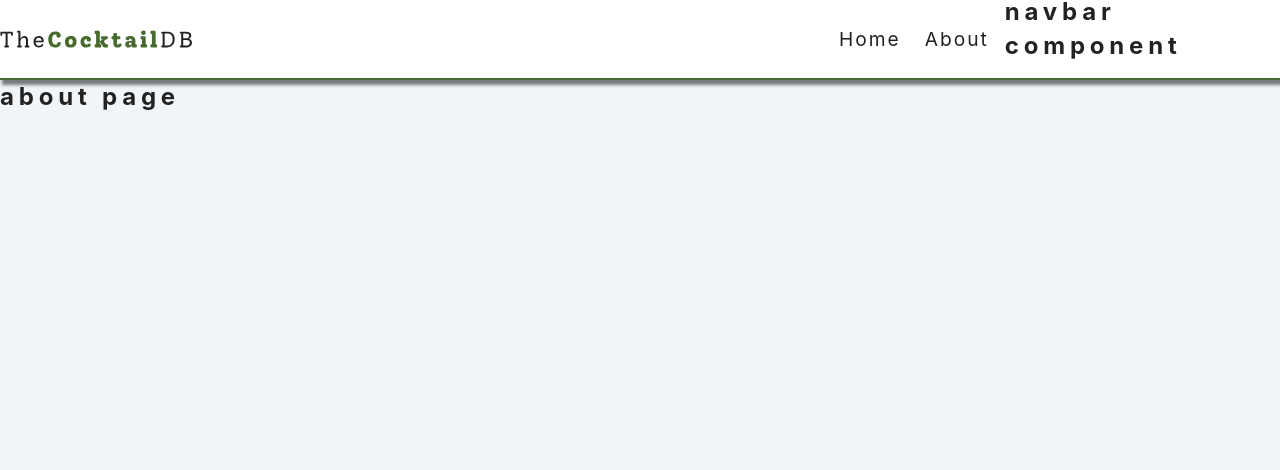
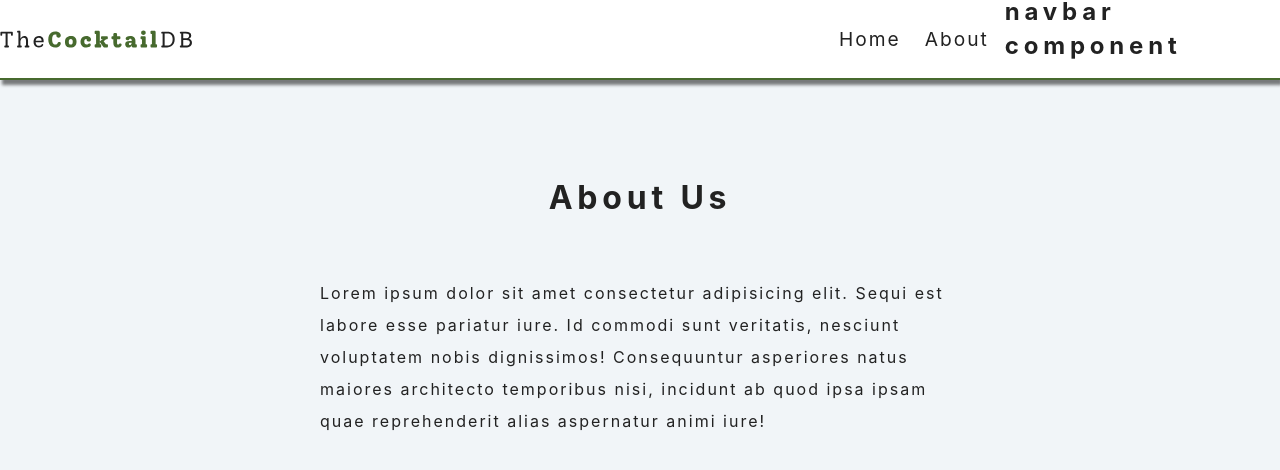
Before and after one commit to Hrodberht/react-cocktails, a React (Create React App) app: page /about in a window 1280 px wide. Shown: the top 470 px of the page. Built offline with nearby package versions, Linux system fonts and the light colour scheme.

Commit message:
Add about section

```diff
--- a/src/pages/About.js
+++ b/src/pages/About.js
@@ -1,11 +1,18 @@
-import React from 'react'
+import React from "react";
 
 const About = () => {
   return (
-    <div>
-      <h2>about page</h2>
-    </div>
-  )
-}
+    <section className="section about-section">
+      <h1 className="section-title">about us</h1>
+      <p>
+        Lorem ipsum dolor sit amet consectetur adipisicing elit. Sequi est
+        labore esse pariatur iure. Id commodi sunt veritatis, nesciunt
+        voluptatem nobis dignissimos! Consequuntur asperiores natus maiores
+        architecto temporibus nisi, incidunt ab quod ipsa ipsam quae
+        reprehenderit alias aspernatur animi iure!
+      </p>
+    </section>
+  );
+};
 
-export default About
+export default About;
```
